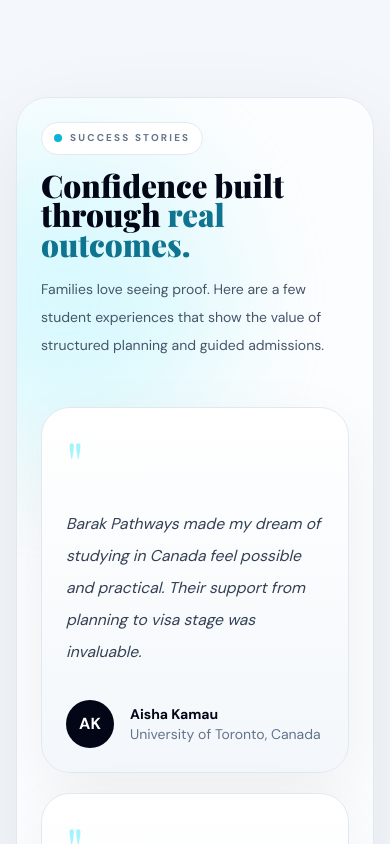
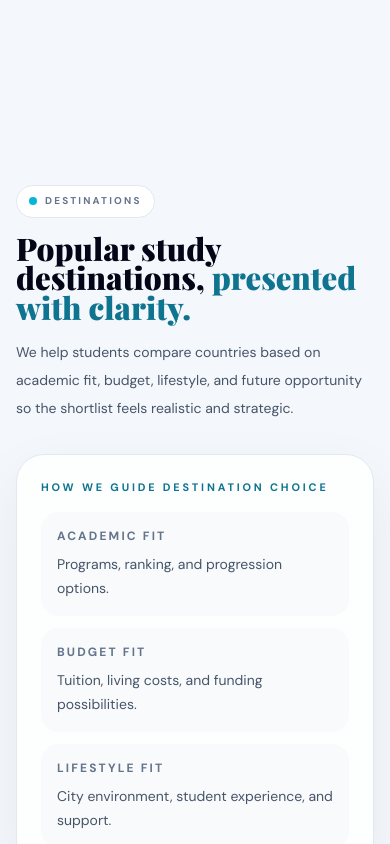
Before and after one commit to Calvis123/ads, a React (Vite) app: page / in a window 390 px wide. Shown: the part 4300-5144 px from the top of the page. Built offline with nearby package versions, Linux system fonts and the light colour scheme.

Commit message:
Move success stories before contact

```diff
--- a/src/App.jsx
+++ b/src/App.jsx
@@ -435,38 +435,6 @@
                 We do more than recommend schools. We help students understand fit, strengthen their applications, navigate visa requirements, and prepare for the transition with fewer surprises.
               </p>
             </Reveal>
-
-            <div id="testimonials" className="relative mt-14 overflow-hidden rounded-[2rem] border border-slate-200 bg-white/70 p-6 shadow-[0_30px_90px_rgba(15,23,42,0.08)] backdrop-blur-xl sm:p-10 lg:col-span-2">
-              <div aria-hidden="true" className="pointer-events-none absolute -left-28 top-10 h-[20rem] w-[20rem] rounded-full bg-cyan-200/40 blur-3xl" />
-              <div aria-hidden="true" className="pointer-events-none absolute -right-28 bottom-10 h-[20rem] w-[20rem] rounded-full bg-amber-200/35 blur-3xl" />
-              <div className="relative">
-                <Reveal>
-                  <Header
-                    eyebrow="Success Stories"
-                    title="Confidence built through"
-                    accent="real outcomes."
-                    text="Families love seeing proof. Here are a few student experiences that show the value of structured planning and guided admissions."
-                  />
-                </Reveal>
-                <div className="mt-12 grid gap-5 lg:grid-cols-3">
-                  {testimonials.map((t, index) => (
-                    <Reveal key={t.name} delay={index * 60}>
-                      <article className="h-full rounded-[1.8rem] border border-slate-200 bg-[linear-gradient(180deg,#ffffff_0%,#f3f7fb_100%)] p-6 shadow-[0_24px_70px_rgba(15,23,42,0.06)] sm:p-8">
-                        <div className="text-6xl font-display leading-none text-cyan-200">"</div>
-                        <p className="mt-4 text-[0.98rem] italic leading-8 text-slate-700">{t.quote}</p>
-                        <div className="mt-8 flex items-center gap-4">
-                          <div className="flex h-12 w-12 items-center justify-center rounded-full bg-slate-950 font-bold text-white">{t.initials}</div>
-                          <div>
-                            <div className="text-sm font-semibold text-slate-950">{t.name}</div>
-                            <div className="text-sm text-slate-500">{t.school}</div>
-                          </div>
-                        </div>
-                      </article>
-                    </Reveal>
-                  ))}
-                </div>
-              </div>
-            </div>
           </div>
         </section>
 
@@ -678,6 +646,38 @@
                     </div>
                     <h3 className="mt-8 font-display text-2xl font-black text-slate-950">{service.title}</h3>
                     <p className="mt-4 text-sm leading-8 text-slate-600">{service.text}</p>
+                  </article>
+                </Reveal>
+              ))}
+            </div>
+          </div>
+        </section>
+
+        <section id="testimonials" className="relative overflow-hidden px-4 py-24 sm:px-6 lg:px-8">
+          <div aria-hidden="true" className="pointer-events-none absolute -left-40 top-10 h-[28rem] w-[28rem] rounded-full bg-cyan-200/35 blur-3xl" />
+          <div aria-hidden="true" className="pointer-events-none absolute -right-40 bottom-12 h-[28rem] w-[28rem] rounded-full bg-amber-200/35 blur-3xl" />
+          <div className="mx-auto max-w-7xl">
+            <Reveal>
+              <Header
+                eyebrow="Success Stories"
+                title="Confidence built through"
+                accent="real outcomes."
+                text="Families love seeing proof. Here are a few student experiences that show the value of structured planning and guided admissions."
+              />
+            </Reveal>
+            <div className="mt-14 grid gap-5 lg:grid-cols-3">
+              {testimonials.map((t, index) => (
+                <Reveal key={t.name} delay={index * 60}>
+                  <article className="h-full rounded-[1.8rem] border border-slate-200 bg-[linear-gradient(180deg,#ffffff_0%,#f3f7fb_100%)] p-6 shadow-[0_24px_70px_rgba(15,23,42,0.06)] sm:p-8">
+                    <div className="text-6xl font-display leading-none text-cyan-200">"</div>
+                    <p className="mt-4 text-[0.98rem] italic leading-8 text-slate-700">{t.quote}</p>
+                    <div className="mt-8 flex items-center gap-4">
+                      <div className="flex h-12 w-12 items-center justify-center rounded-full bg-slate-950 font-bold text-white">{t.initials}</div>
+                      <div>
+                        <div className="text-sm font-semibold text-slate-950">{t.name}</div>
+                        <div className="text-sm text-slate-500">{t.school}</div>
+                      </div>
+                    </div>
                   </article>
                 </Reveal>
               ))}
```
